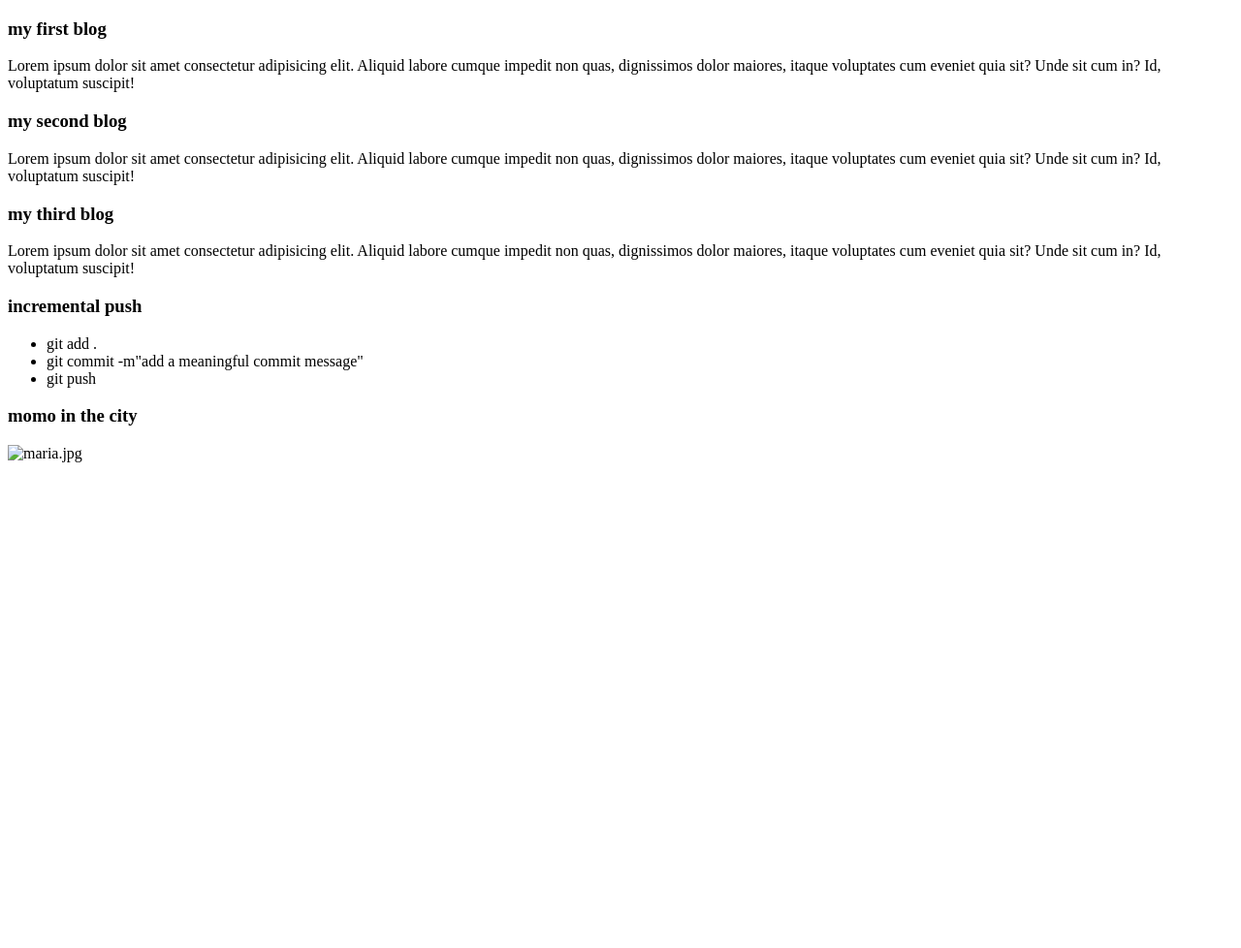
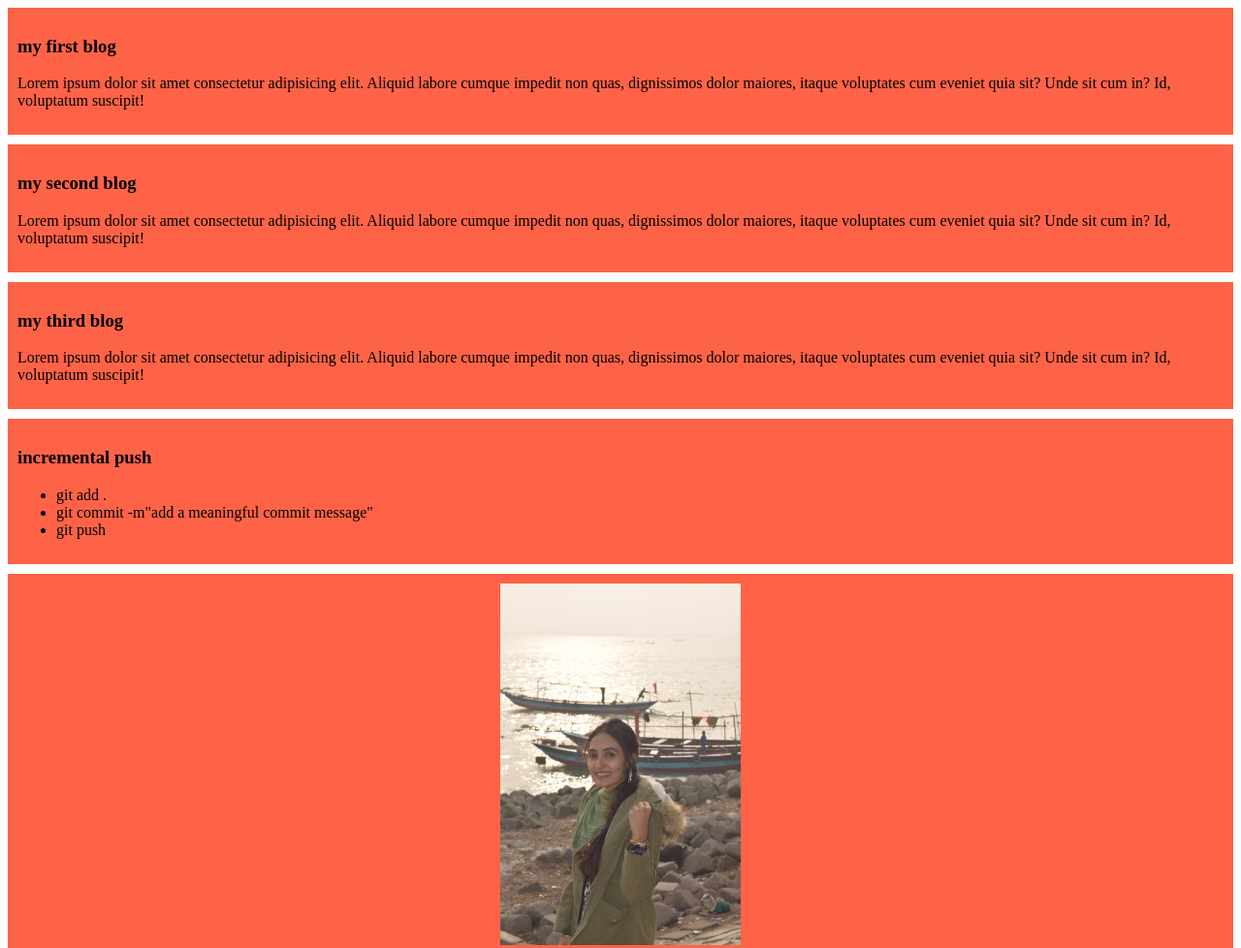
Before and after one commit to MariaYeasmin/my-simple-website, a plain HTML site: page index.html in a window 1280 px wide. Shown: the top 978 px of the page at 97% size. Before the commit the page ends 800 px from the top, so only its background shows below. Drawn offline with Linux system fonts and the light colour scheme; the site is published under a folder, as on GitHub Pages, so addresses that start at the root find nothing.

Commit message:
added an image

```diff
--- a/index.html
+++ b/index.html
@@ -4,7 +4,7 @@
     <meta charset="UTF-8" />
     <meta name="viewport" content="width=device-width, initial-scale=1.0" />
     <title>my simple website</title>
-    <link rel="stylesheet" href="/styles/blog.css" />
+    <link rel="stylesheet" href="styles/blog.css" />
   </head>
   <body>
     <div>
@@ -42,7 +42,7 @@
     </div>
     <div class="centre">
       <h3>momo in the city</h3>
-      <img class="momo" src="/images/momo.jpg" alt="maria.jpg" />
+      <img class="momo" src="images/momo.jpg" alt="maria.jpg" />
     </div>
   </body>
 </html>
```
